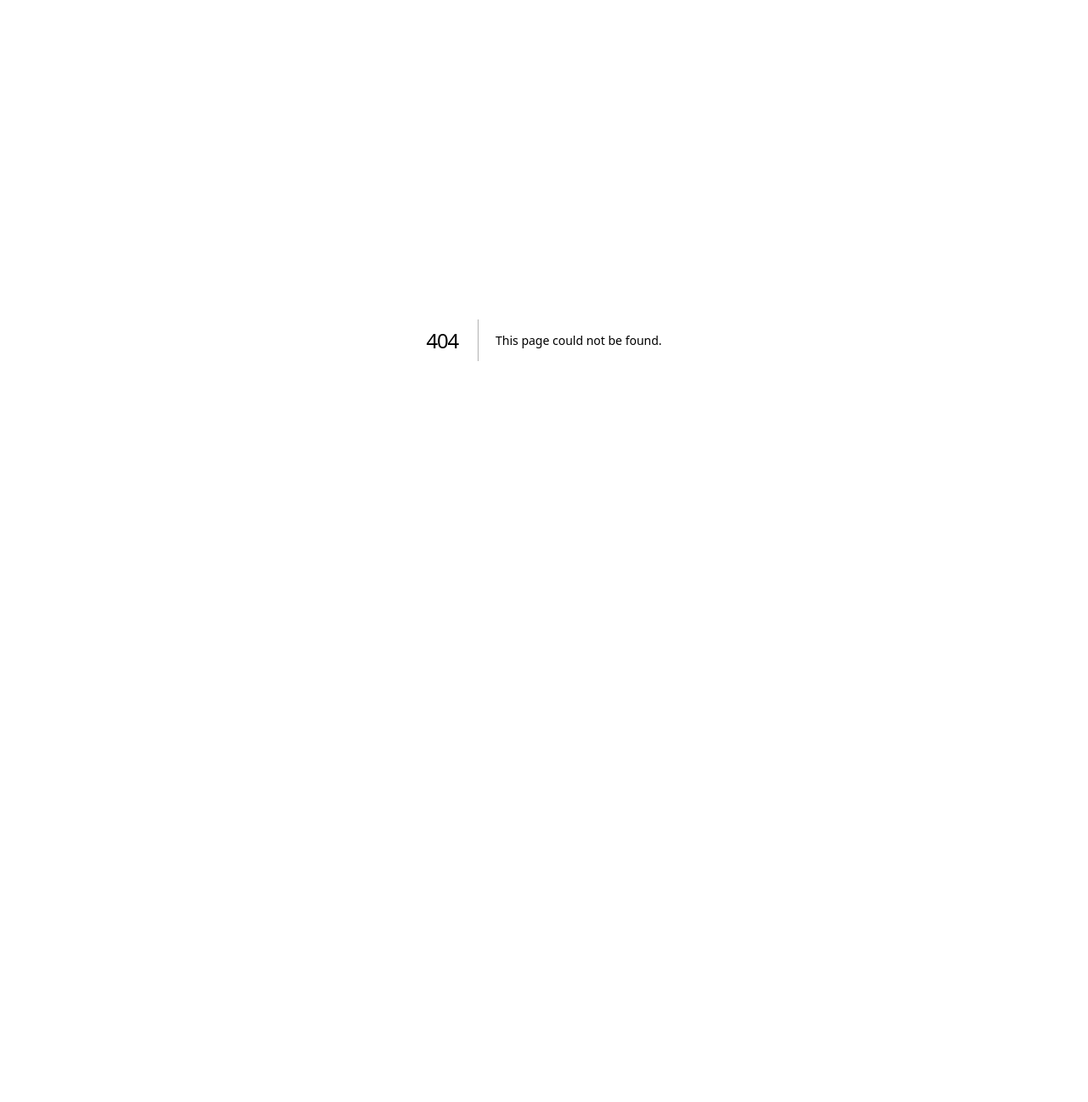
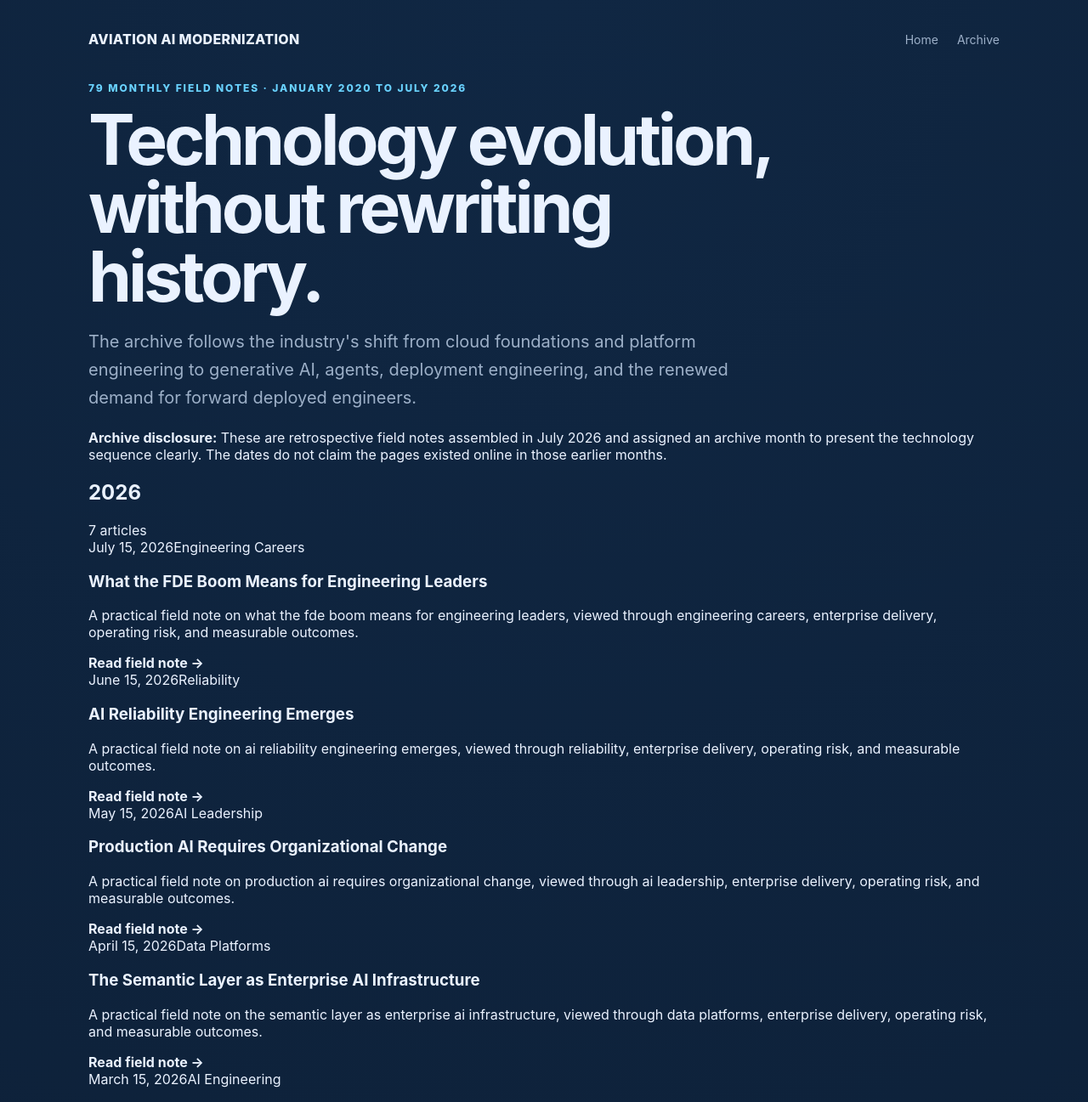
Before and after one commit to ckoredla/CK_Docs, a Next.js app: page /articles in a window 1280 px wide. Before the commit this address had no page. Shown: the top 1297 px of the page at 85% size. Before the commit the page ends 800 px from the top, so only its background shows below. Built offline with nearby package versions, Linux system fonts and the light colour scheme.

Commit message:
Add chronological article archive

```diff
--- /dev/null
+++ b/app/articles/page.tsx
@@ -0,0 +1,48 @@
+import { archiveArticles } from '../../data/archive';
+
+const formatDate = (value: string) => new Intl.DateTimeFormat('en-US', {
+  month: 'long', day: 'numeric', year: 'numeric', timeZone: 'UTC'
+}).format(new Date(`${value}T00:00:00Z`));
+
+export const metadata = {
+  title: 'Article Archive | Aviation AI Modernization',
+  description: 'A monthly technology archive covering cloud, platforms, distributed systems, enterprise AI, agents, and forward deployed engineering from 2020 through July 2026.'
+};
+
+export default function ArticlesPage() {
+  const years = [...new Set(archiveArticles.map((article) => article.date.slice(0, 4)))];
+
+  return (
+    <main>
+      <nav>
+        <a className="brand" href="/">AVIATION AI MODERNIZATION</a>
+        <div className="navlinks"><a href="/">Home</a><a href="#archive">Archive</a></div>
+      </nav>
+
+      <section className="archiveHero">
+        <div className="kicker">79 monthly field notes · January 2020 to July 2026</div>
+        <h1>Technology evolution, without rewriting history.</h1>
+        <p className="lead">The archive follows the industry's shift from cloud foundations and platform engineering to generative AI, agents, deployment engineering, and the renewed demand for forward deployed engineers.</p>
+        <div className="archiveNotice"><strong>Archive disclosure:</strong> These are retrospective field notes assembled in July 2026 and assigned an archive month to present the technology sequence clearly. The dates do not claim the pages existed online in those earlier months.</div>
+      </section>
+
+      <section id="archive">
+        {years.map((year) => (
+          <div className="yearBlock" key={year}>
+            <div className="yearHeading"><h2>{year}</h2><span>{archiveArticles.filter((article) => article.date.startsWith(year)).length} articles</span></div>
+            <div className="archiveGrid">
+              {archiveArticles.filter((article) => article.date.startsWith(year)).map((article) => (
+                <a className="archiveCard" href={`/articles/${article.slug}`} key={article.slug}>
+                  <div className="archiveMeta"><time dateTime={article.date}>{formatDate(article.date)}</time><span>{article.category}</span></div>
+                  <h3>{article.title}</h3>
+                  <p>{article.summary}</p>
+                  <strong>Read field note →</strong>
+                </a>
+              ))}
+            </div>
+          </div>
+        ))}
+      </section>
+    </main>
+  );
+}
```
